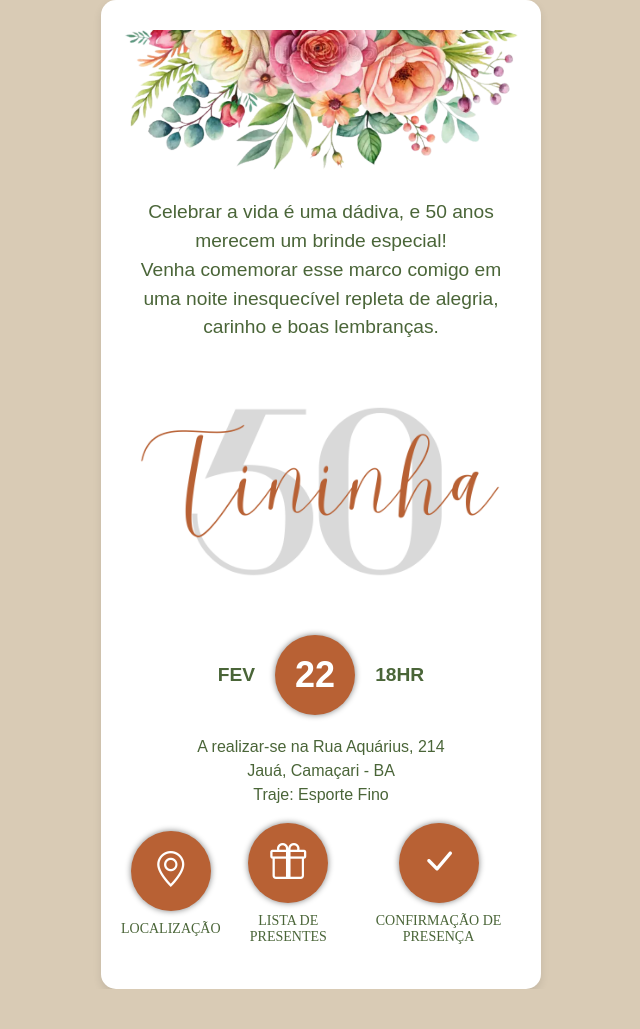
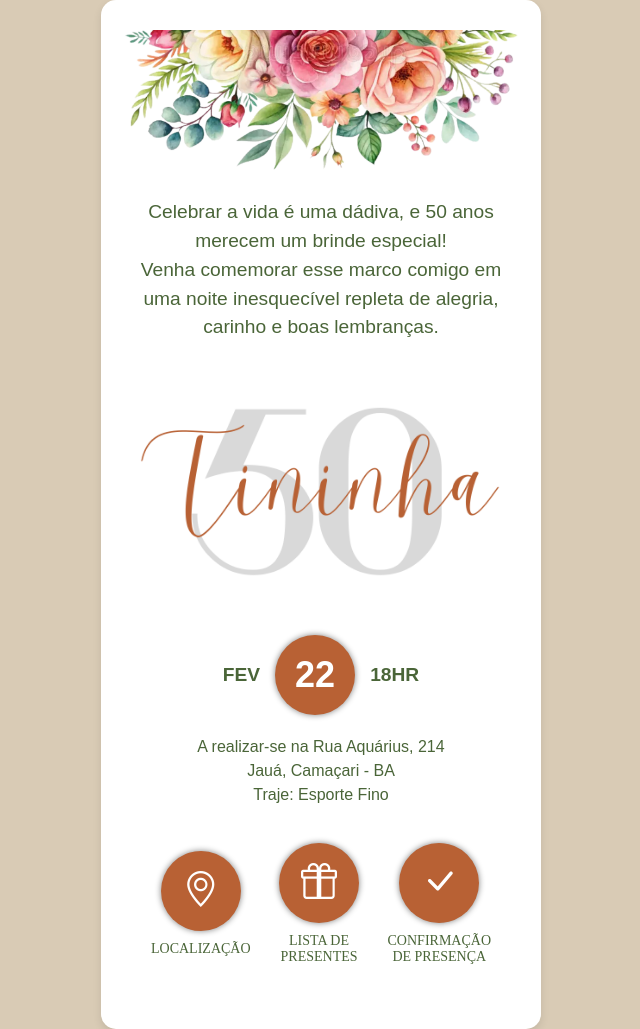
Before and after one commit to RosaChaConvites/convite_tininha, a plain HTML site: page index.html in a window 1280 px wide. Shown: the whole page, without its empty margins (319-959 px from the left). Before the commit the page ends 989 px from the top, so only its background shows below. Drawn offline with nearby package versions, Linux system fonts and the light colour scheme.

Commit message:
Update index.html
resp

```diff
--- a/index.html
+++ b/index.html
@@ -47,18 +47,18 @@
             color: #8b4e06;
         }
 
-        .info-container {
-            display: flex;
-            justify-content: center;
-            align-items: center;
-            gap: 20px;
-            margin: 20px 0;
-        }
-
         .info {
             font-size: 1.2em;
             color: #4a6538;
             font-weight: bold;
+        }
+
+        .data-container {
+            display: flex;
+            align-items: center;
+            justify-content: center;
+            gap: 15px;
+            margin: 20px 0;
         }
 
         .data {
@@ -85,9 +85,10 @@
         /* Ícones organizados horizontalmente */
         .icones-container {
             display: flex;
-            justify-content: space-around;
+            justify-content: space-between;
             align-items: center;
-            gap: 10px;
+            gap: 20px;
+            padding: 20px 30px;
         }
 
         .icone {
@@ -95,6 +96,7 @@
             flex-direction: column;
             align-items: center;
             text-align: center;
+            flex: 1;
         }
 
         .icone .circulo {
@@ -169,7 +171,7 @@
 
     <img src="3.png" alt="Nome Aniversariante">
 
-    <div class="info-container">
+    <div class="data-container">
         <p class="info">FEV</p>
         <div class="data">22</div>
         <p class="info">18HR</p>
```
